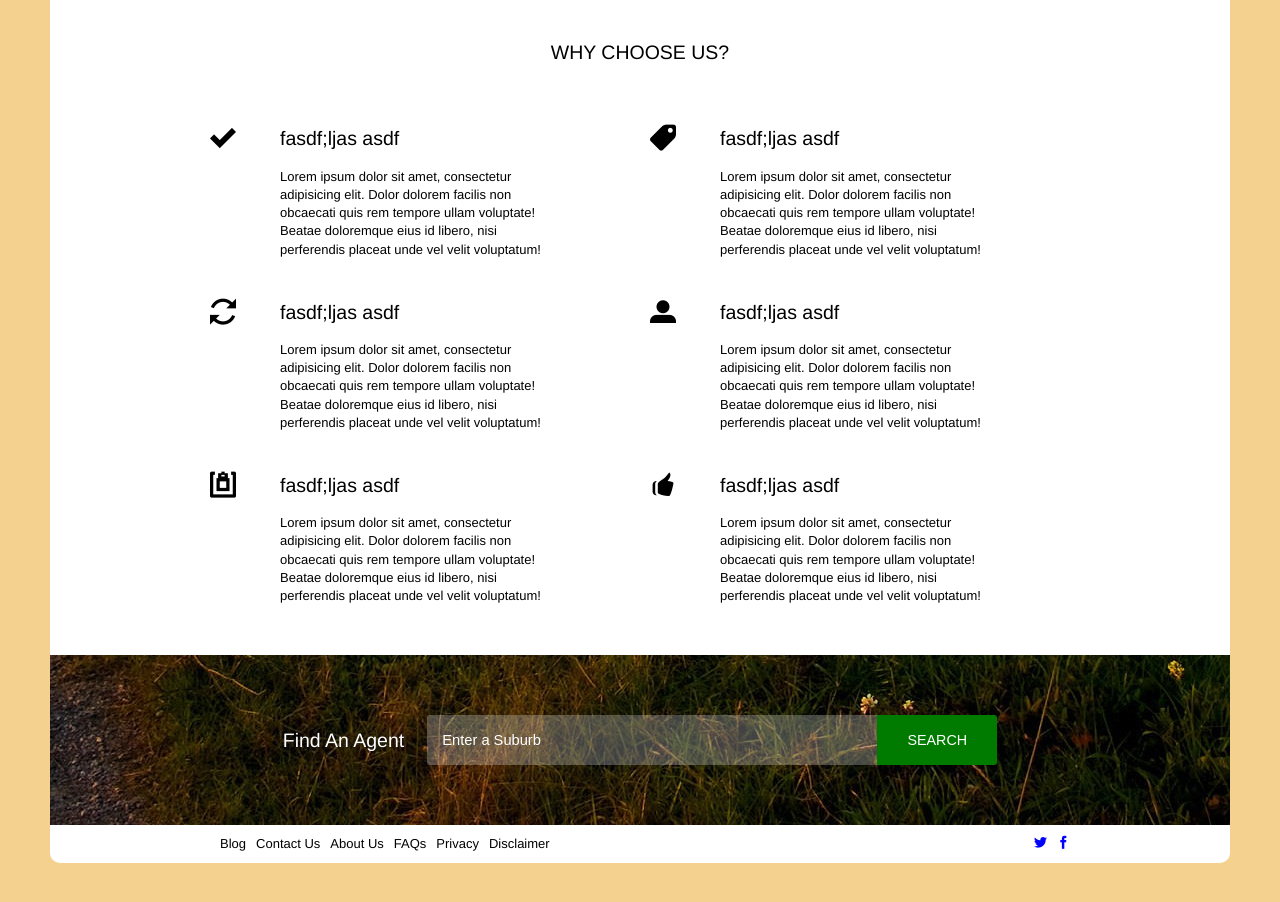
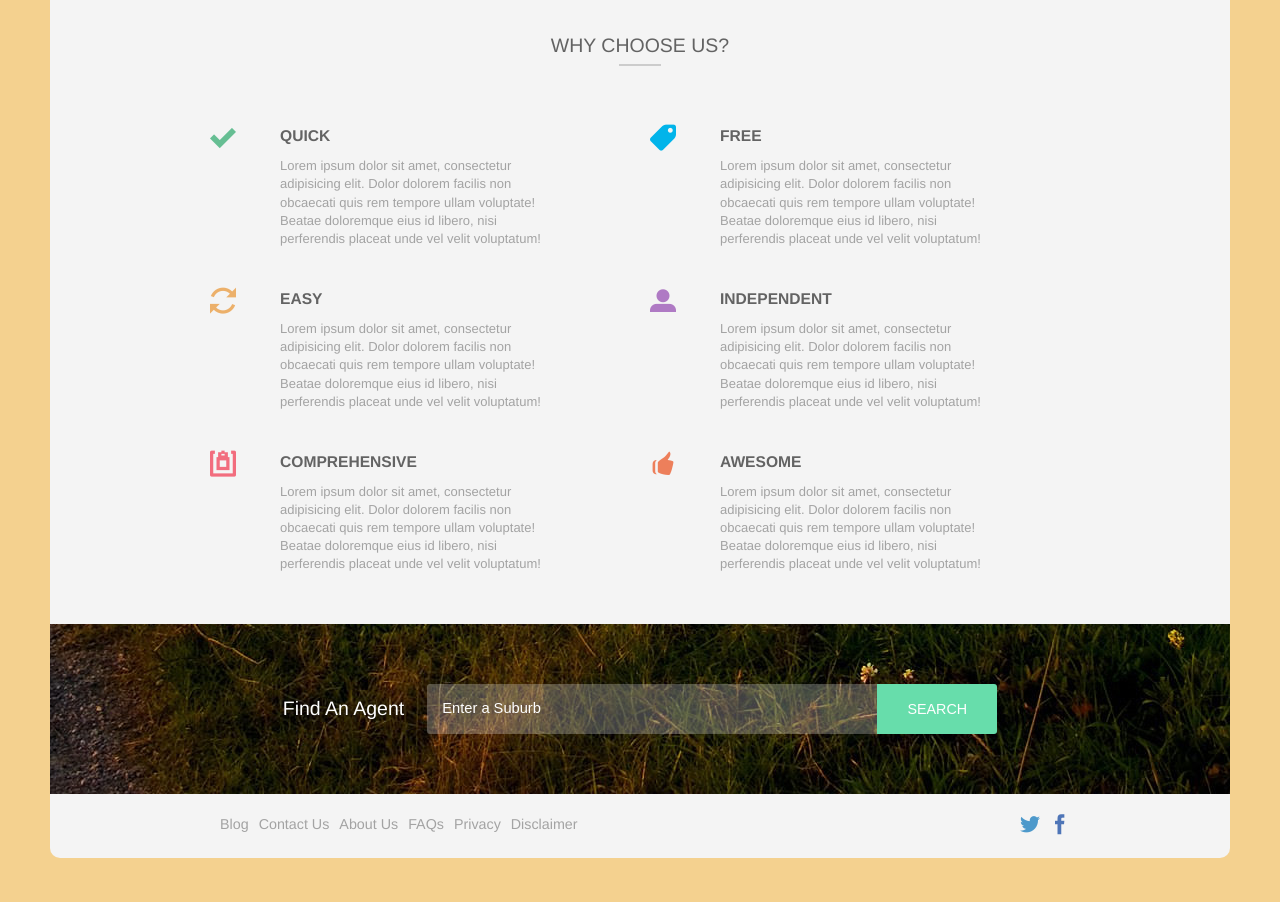
Before and after one commit to Agreal/design, a plain HTML site: page find-an-agent/index.html in a window 1280 px wide. Shown: the part 1100-2002 px from the top of the page. Drawn offline with Linux system fonts and the light colour scheme.

Commit message:
update footer

```diff
--- a/find-an-agent/index.html
+++ b/find-an-agent/index.html
@@ -24,7 +24,7 @@
             </div>
             <div class="title">
                 <h1>Relax, Finding An Agent Just Got Easier</h1>
-                <h3>Receive proposals from best agents for free</h3>
+                <h4>Receive proposals from best agents for free</h4>
             </div>
             <div class="search-group search">
                 <input type="text" placeholder="Enter a Suburb"><input type="button" value="SEARCH" />
@@ -54,36 +54,36 @@
         </section>
 
         <section class="ctn why-choose-us">
-            <h3>why choose us?</h3>
+            <h3 class="underline">why choose us?</h3>
             <ul class="clearfix">
                 <li>
                     <i class="fa icon-checkmark"></i>
-                    <h4>fasdf;ljas asdf</h4>
+                    <strong>Quick</strong>
                     <p>Lorem ipsum dolor sit amet, consectetur adipisicing elit. Dolor dolorem facilis non obcaecati quis rem tempore ullam voluptate! Beatae doloremque eius id libero, nisi perferendis placeat unde vel velit voluptatum!</p>
                 </li>
                 <li>
                     <i class="fa icon-tag"></i>
-                    <h4>fasdf;ljas asdf</h4>
+                    <strong>Free</strong>
                     <p>Lorem ipsum dolor sit amet, consectetur adipisicing elit. Dolor dolorem facilis non obcaecati quis rem tempore ullam voluptate! Beatae doloremque eius id libero, nisi perferendis placeat unde vel velit voluptatum!</p>
                 </li>
                 <li>
                     <i class="fa icon-loop"></i>
-                    <h4>fasdf;ljas asdf</h4>
+                    <strong>Easy</strong>
                     <p>Lorem ipsum dolor sit amet, consectetur adipisicing elit. Dolor dolorem facilis non obcaecati quis rem tempore ullam voluptate! Beatae doloremque eius id libero, nisi perferendis placeat unde vel velit voluptatum!</p>
                 </li>
                 <li>
                     <i class="fa icon-user"></i>
-                    <h4>fasdf;ljas asdf</h4>
+                    <strong>Independent</strong>
                     <p>Lorem ipsum dolor sit amet, consectetur adipisicing elit. Dolor dolorem facilis non obcaecati quis rem tempore ullam voluptate! Beatae doloremque eius id libero, nisi perferendis placeat unde vel velit voluptatum!</p>
                 </li>
                 <li>
                     <i class="fa icon-clipboard"></i>
-                    <h4>fasdf;ljas asdf</h4>
+                    <strong>Comprehensive</strong>
                     <p>Lorem ipsum dolor sit amet, consectetur adipisicing elit. Dolor dolorem facilis non obcaecati quis rem tempore ullam voluptate! Beatae doloremque eius id libero, nisi perferendis placeat unde vel velit voluptatum!</p>
                 </li>
                 <li>
                     <i class="fa icon-thumbsup"></i>
-                    <h4>fasdf;ljas asdf</h4>
+                    <strong>Awesome</strong>
                     <p>Lorem ipsum dolor sit amet, consectetur adipisicing elit. Dolor dolorem facilis non obcaecati quis rem tempore ullam voluptate! Beatae doloremque eius id libero, nisi perferendis placeat unde vel velit voluptatum!</p>
                 </li>
             </ul>
@@ -98,18 +98,19 @@
         </section>
 
         <section class="ctn links clearfix">
-            <ul class="link-self fn-left clearfix">
-                <li>Blog</li>
-                <li>Contact Us</li>
-                <li>About Us</li>
-                <li>FAQs</li>
-                <li>Privacy</li>
-                <li>Disclaimer</li>
-            </ul>
-
+            <nav>
+                <ul class="link-self fn-left clearfix">
+                    <li><a href="#">Blog</a></li>
+                    <li><a href="#">Contact Us</a></li>
+                    <li><a href="#">About Us</a></li>
+                    <li><a href="#">FAQs</a></li>
+                    <li><a href="#">Privacy</a></li>
+                    <li><a href="#">Disclaimer</a></li>
+                </ul>
+            </nav>
             <ul class="link-3rd fn-right clearfix">
-                <li><i class="fa icon-twitter"></i></li>
-                <li><i class="fa icon-facebook"></i></li>
+                <li><a href="#"><i class="fa icon-twitter"></i></a></li>
+                <li><a href="#"><i class="fa icon-facebook"></i></a></li>
             </ul>
         </section>
     </footer>
--- a/find-an-agent/sass/styles.scss
+++ b/find-an-agent/sass/styles.scss
@@ -1,6 +1,12 @@
 @import "compass/reset";
 @import "compass/css3";
 @import "compass/utilities/";
+
+// var
+$main-bg-color: #F4F4F4;
+$title-white-color: #FEFEFE;
+$text-color: #A3A3A3;
+$title-color: darken($text-color, 25%);
 
 // utils
 @mixin debug-bd($color) {
@@ -59,7 +65,7 @@ body {
 
 .bar {
   height: 35px;
-  background-color: #FFF;
+  background-color: $main-bg-color;
   @include border-radius(10px 10px 0 0);
   li {
     float: left;
@@ -70,18 +76,18 @@ body {
     @include border-radius(15px);
   }
   .close {
-    background-color: red;
+    background-color: #E76747;
   }
   .min {
-    background-color: yellow;
+    background-color: #FAC002;
   }
   .full {
-    background-color: green;
+    background-color: #52BEA6;
   }
 }
 
 .header {
-  color: white;
+  color: $title-white-color;
   padding: 300px 0;
   background-image: url("../img/background.jpg");
   overflow: hidden;
@@ -106,9 +112,9 @@ body {
     h1 {
       font-size: 2em;
     }
-    h3 {
-      margin-top: 10px;
-      font-size: 1.17em;
+    h4 {
+      margin-top: 5px;
+      font-size: 1em;
     }
   }
   .search {
@@ -134,21 +140,34 @@ body {
     @include border-radius(3px 0 0 3px);
     @include input-placeholder {
       font-size: 1.1em;
-      color: lighten(#ffffff, 10%);
+      color: $title-white-color;
     }
   }
   input[type='button'] {
     width: 120px;
-    color: #ffffff;
+    color: $title-white-color;
     font-size: 1.1em;
-    background-color: darken(green, 1%);
+    background-color: #67DDAB;
     @include box-sizing(border-box);
     @include border-radius(0 3px 3px 0);
   }
 }
 
 .main {
-  background-color: #fff;
+  background-color: $main-bg-color;
+  .underline {
+    &:after {
+      content: " ";
+      display: block;
+      position: relative;
+      margin: 5px auto 0;
+      text-align: center;
+      width: 40px;
+      border: 1px solid #ccc;
+    }
+  }
+}
+
 .numbers {
   color: #000000;
   position: relative;
@@ -180,17 +199,17 @@ body {
   }
 }
 
-}
-
 .how-it-works {
   margin-top: 100px;
 }
 
 .why-choose-us {
-  background-color: #ffffff;
+  background-color: $main-bg-color;
+  border-top: 1px solid #ccc;
   padding-top: 30px;
   padding-bottom: 30px;
   h3 {
+    color: darken($text-color, 25%);
     font-size: 1.5em;
     text-transform: uppercase;
     text-align: center;
@@ -202,6 +221,25 @@ body {
       font-size: 2em;
     }
   }
+  .icon-checkmark {
+    color: #66BE93;
+  }
+  .icon-tag {
+    color: #01B4EA;
+  }
+  .icon-loop {
+    color: #ECB06A;
+  }
+  .icon-user {
+    color: #AF7AC4;
+  }
+  .icon-clipboard {
+    color: #F26D7E;
+  }
+  .icon-thumbsup {
+    color: #ED7F5B;
+  }
+
   li {
     float: left;
     width: 50%;
@@ -213,24 +251,28 @@ body {
       top: 20px;
       position: absolute;
     }
-    h4 {
-      font-size: 1.5em;
-      margin-bottom: 15px;
+    strong {
+      color: $title-color;
+      font-size: 1.2em;
+      font-weight: bold;
+      text-transform: uppercase;
+      text-align: center;
     }
     p {
-
+      color: $text-color;
+      margin-top: 10px;
     }
   }
 }
 
 // footer
 footer {
-  background-color: #fff;
+  background-color: $main-bg-color;
   @include border-radius(0 0 10px 10px);
 }
 
 .foot-search {
-  color: #ffffff;
+  color: $title-white-color;
   padding-top: 60px;
   padding-bottom: 60px;
   background-image: url("../img/background.jpg");
@@ -241,6 +283,7 @@ footer {
   }
   .search-box {
     label {
+      color: $title-white-color;
       font-size: 1.5em;
       margin-right: 1em;
       vertical-align: middle;
@@ -249,22 +292,35 @@ footer {
 }
 
 .links {
-  padding-top: 10px;
-  padding-bottom: 10px;
+  padding-top: 20px;
+  padding-bottom: 20px;
   li {
     float: left;
     margin-left: 10px;
+    font-size: 1.1em;
+    line-height: 1.4em;
+    vertical-align: middle;
+    a {
+      text-decoration: none;
+      color: $text-color;
+    }
   }
   .link-self {
     margin-left: 10px;
+    a:hover {
+      text-decoration: underline;
+    }
   }
   .link-3rd {
     margin-right: 10px;
-    .icon-facebook {
-      color: blue;
+    .fa {
+      font-size: 1.4em;
     }
     .icon-twitter {
-      color: blue;
+      color: #4D99CB;
+    }
+    .icon-facebook {
+      color: #4E75B7;
     }
   }
 }
```
Also changed, not shown: find-an-agent/stylesheets/styles.css. Lines whose indentation alone changed are shown as unchanged.
